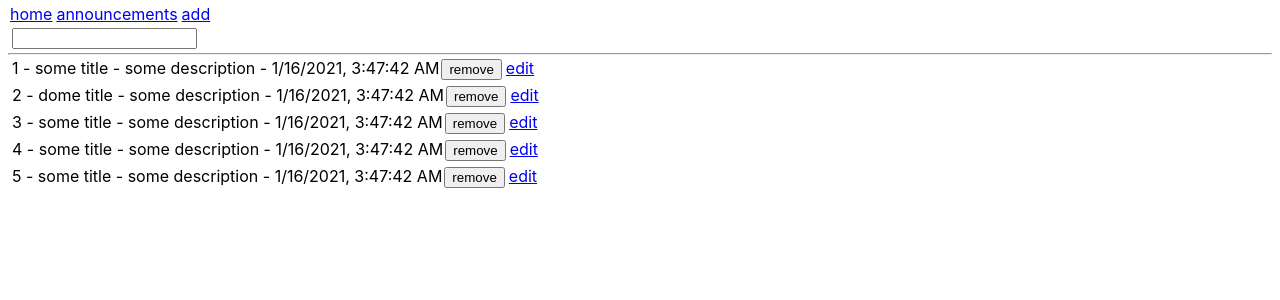
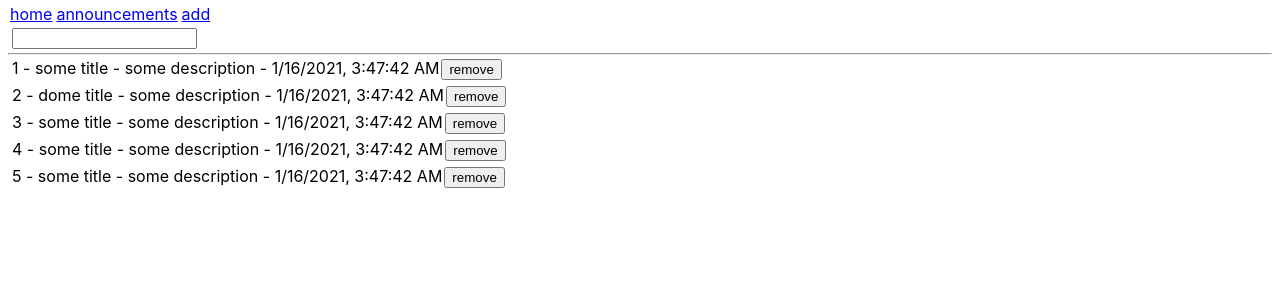
Before and after one commit to noname321rosty/AnnouncementWebsiteReact, a React (Create React App) app: page /announcements in a window 1280 px wide. Shown: the top 300 px of the page. Built offline with nearby package versions, Linux system fonts and the light colour scheme.

Commit message:
add search system (but find new err!)

```diff
--- a/src/components/announcement/Announcement.js
+++ b/src/components/announcement/Announcement.js
@@ -7,7 +7,7 @@ export default function Announcement(props) {
             {
                 <div> {props.report.id} - {props.report.title} - {props.report.description} - {props.report.date}
                     <button onClick={props.delete}>remove</button>
-                    <Link  to={`/edit`}>edit</Link>
+                    {/*<Link  to={`/edit`}>edit</Link>*/}
                 </div>
             }
         </div>
```
Also changed, not shown: 1 other file (tests, documents, lock files or other folders).
